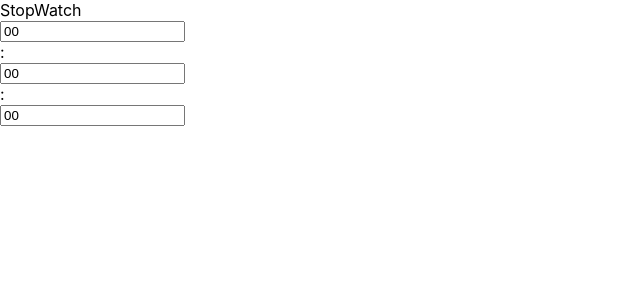
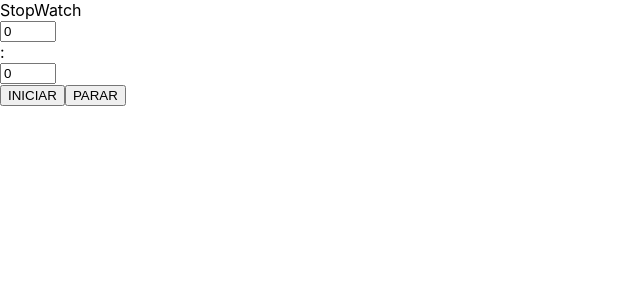
Before and after one commit to felipemuller20/stopwatch-project, a React (Create React App) app in the folder stop-watch/: page / in a window 1280 px wide. Shown: the top 300 px of the page, without its empty margins (0-640 px from the left). Built offline with nearby package versions, Linux system fonts and the light colour scheme.

Commit message:
Cronometro funcionando corretamente, apenas com o basico

```diff
--- a/stop-watch/src/App.js
+++ b/stop-watch/src/App.js
@@ -5,35 +5,68 @@ class App extends React.Component {
   constructor() {
     super();
     this.onChange = this.onChange.bind(this);
+    this.startCount = this.startCount.bind(this);
+    this.stopCount = this.stopCount.bind(this);
     this.state = {
-      hour: '00',
-      minutes: '00',
-      seconds: '00',
+      minutes: 0,
+      seconds: 0,
+      working: false,
     };
   }
 
+
   componentDidMount() {
-    // setInterval(() => console.log(this.state.seconds), 1000);
+
+  }
+
+  componentDidUpdate() {
+    const { minutes, seconds, working } = this.state;
+    if (minutes > 99 && working === false) {
+      this.setState({ minutes: 99})
+    }
+    if (seconds > 60 && working === false) {
+      this.setState({ seconds: 60})
+    }
+    if(seconds === 0 && minutes > 0 && working === true) {
+      this.setState((previous, _prop) => ({ minutes: previous.minutes - 1, seconds: 60 }))
+    }
+    if (seconds === 0 && minutes === 0 && working === true) {
+      clearInterval(this.myInterval)
+      this.setState({ working: false });
+    }
   }
 
   onChange(event) {
     const { name, value } = event.target;
-    this.setState({ [name]: value});
+    this.setState({ [name]: parseInt(value, 10)});
+  }
+
+  startCount() {
+    const { working } = this.state;
+    if (working === false) {
+      this.setState({ working: true });
+      this.myInterval = setInterval(() => this.setState((previous, _prop) => ({ seconds: previous.seconds - 1 })), 1000);
+    }
+  }
+
+  stopCount() {
+    this.setState({ working: false });
+    clearInterval(this.myInterval);
   }
 
   render() {
-    const { hour, minutes, seconds } = this.state;
+    const { minutes, seconds } = this.state;
     return (
       <div>
         <header>
           StopWatch
         </header>
         <main>
-          <Clock name='hour' value={hour} onChange={this.onChange} max='60'/>
-          :
-          <Clock name='minutes' value={minutes} onChange={this.onChange} />
-          :
-          <Clock name='seconds' value={seconds} onChange={this.onChange} />
+          <Clock name='minutes' value={minutes} onChange={this.onChange} max='99' />
+          <span>:</span>
+          <Clock name='seconds' value={seconds} onChange={this.onChange} max='60' />
+          <button type='button' onClick={this.startCount}>INICIAR</button>
+          <button type='button' onClick={this.stopCount}>PARAR</button>
         </main>
       </div>
     );
--- a/stop-watch/src/components/Clock.jsx
+++ b/stop-watch/src/components/Clock.jsx
@@ -1,15 +1,11 @@
 import React from 'react';
 
 class Clock extends React.Component {
-  constructor() {
-    super();
-
-  }
   render() {
     const { name, value, onChange, max } = this.props;
     return (
       <div>
-        <input type='number' name={name} value={value} onChange={onChange} max={max}/>
+        <input type='number' name={name} value={value} onChange={onChange} max={max} min='0' />
       </div>
     );
   }
```
